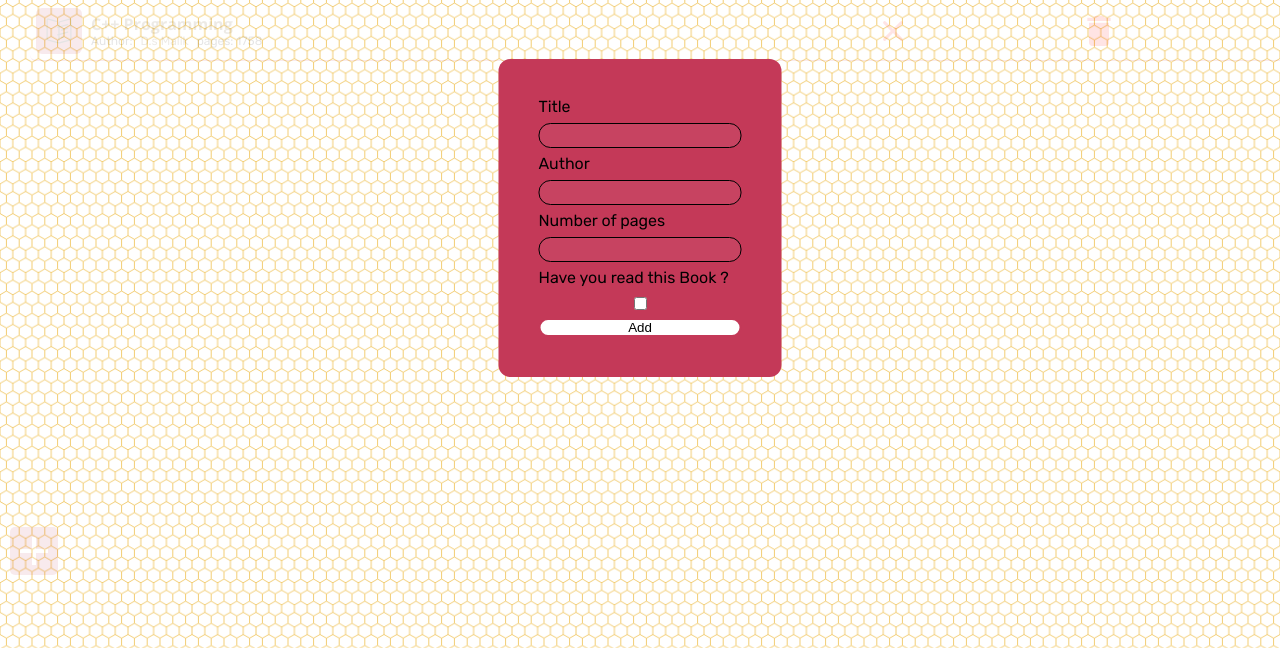
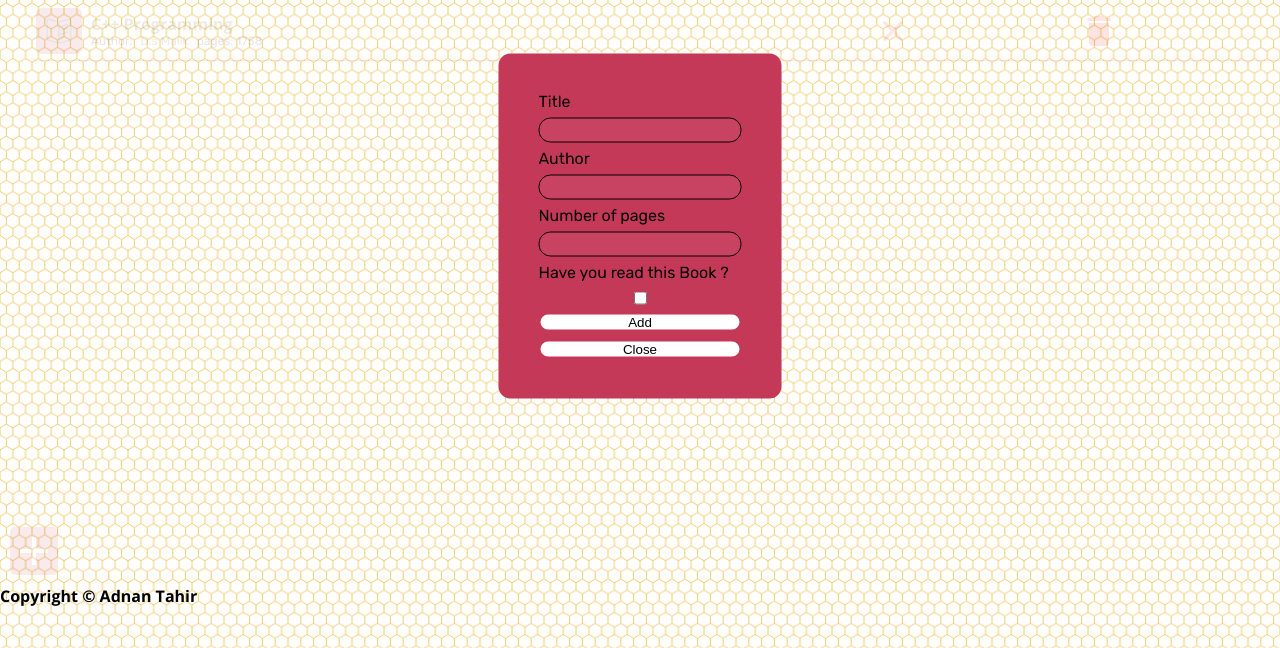
Before and after one commit to adnantabda/Library, a plain HTML site: page index.html in a window 1280 px wide. Both pictures are taken after a click on the button 34 px from the left and 704 px from the top of the page. Shown: the part 152-800 px from the top of the page. Drawn offline with Linux system fonts and the light colour scheme.

Commit message:
Add copyright footer

```diff
--- a/index.html
+++ b/index.html
@@ -249,9 +249,9 @@
         <button class="add-bk">
             Add
         </button>
-        <!-- <button class="close-form">
+        <button class="close-form">
             Close
-        </button> -->
+        </button>
 
     </div>
 
@@ -269,6 +269,8 @@
 
 </div>
 
+<span>Copyright &copy; Adnan Tahir</span>
+
 </body>
 
 </html>
```
